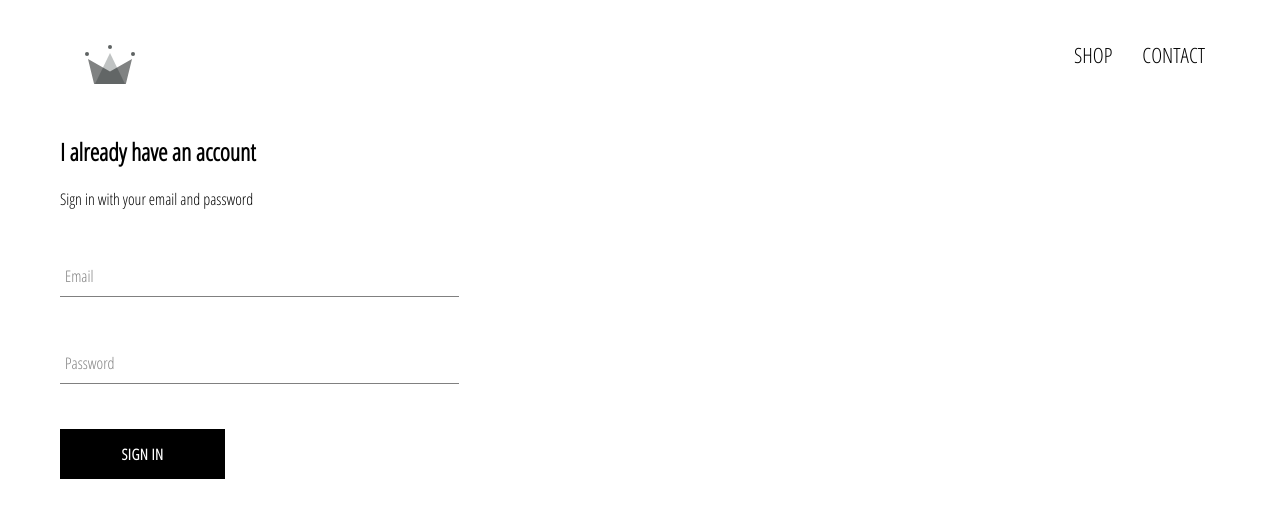
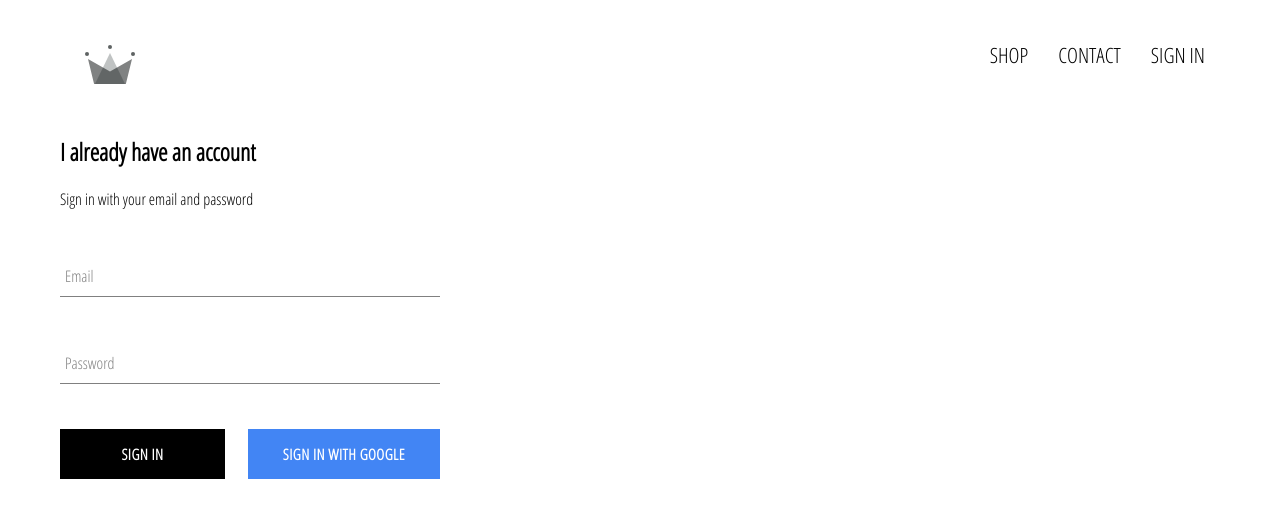
Before and after one commit to Wetterbericht/crwn-clothing, a React (Create React App) app: page /signin in a window 1280 px wide. Shown: the top 518 px of the page. Built offline with nearby package versions, Linux system fonts and the light colour scheme; no server answers.

Commit message:
Integrated firebase some style improvements

```diff
--- a/src/App.css
+++ b/src/App.css
@@ -7,3 +7,7 @@
     text-decoration: none;
     color: black;
 }
+
+* {
+    box-sizing: border-box;
+}
--- a/src/App.js
+++ b/src/App.js
@@ -5,11 +5,31 @@
 import ShopPage from "./pages/shop/shop.component";
 import Header from "./components/header-component/header.component";
 import SignInAndSignUpPage from "./pages/sign-in-and-sign-up/sign-in-and-sign-up.component";
+import {auth} from "./firebase/firebase.utils";
 
-function App() {
+class App extends React.Component {
+
+    state = {
+        currentUser: null
+    };
+
+    unsubscribeFromAuth;
+
+    componentDidMount() {
+        this.unsubscribeFromAuth = auth.onAuthStateChanged(user => {
+            this.setState({currentUser: user});
+        })
+    }
+
+    componentWillUnmount() {
+        this.unsubscribeFromAuth()
+    }
+
+
+    render() {
         return (
             <div>
-            <Header/>
+                <Header currentUser={this.state.currentUser} />
                 <Switch>
                     <Route exact path="/" component={HomePage}/>
                     <Route exact path="/shop" component={ShopPage}/>
@@ -18,5 +38,6 @@
             </div>
         );
     }
+}
 
 export default App;
--- a/src/components/custom-button/custom-button.component.jsx
+++ b/src/components/custom-button/custom-button.component.jsx
@@ -2,8 +2,8 @@
 
 import './custom-button.styles.scss'
 
-const CustomButton = ({children, ...otherProps}) => (
-    <button className='custom-button' {...otherProps}>
+const CustomButton = ({children, isGoogleSignIn, ...otherProps}) => (
+    <button className={`${isGoogleSignIn ? 'google-sign-in' : ''} custom-button`} {...otherProps}>
         {children}
     </button>
 );
--- a/src/components/custom-button/custom-button.styles.scss
+++ b/src/components/custom-button/custom-button.styles.scss
@@ -19,4 +19,16 @@
     color: black;
     border: 1px solid black;
   }
+
+  &.google-sign-in {
+    background-color: #4285f4;
+    color: white;
+
+    &:hover {
+      background-color: white;
+      color: #357ae8;
+      border-color: #357ae8;
+    }
+  }
+
 }
--- a/src/components/header-component/header.component.jsx
+++ b/src/components/header-component/header.component.jsx
@@ -1,12 +1,13 @@
 import React from 'react';
 import './header.styles.scss'
 import {Link} from "react-router-dom";
-import { ReactComponent as Logo } from '../../assests/crown.svg'
+import {ReactComponent as Logo} from '../../assests/crown.svg'
+import {auth} from "../../firebase/firebase.utils";
 
-const Header = () => (
+const Header = ({currentUser}) => (
     <div className='header'>
         <Link className='logo-container' to='/'>
-            <Logo className='logo' />
+            <Logo className='logo'/>
         </Link>
         <div className='options'>
             <Link className='option' to='/shop'>
@@ -15,6 +16,16 @@
             <Link className='option' to='/contact'>
                 CONTACT
             </Link>
+            {
+                currentUser ?
+                    <div className='option' onClick={() => auth.signOut()} >
+                        SIGN OUT
+                    </div>
+                    :
+                    <Link className='option' to='/signin'>
+                        SIGN IN
+                    </Link>
+            }
         </div>
     </div>
 );
--- a/src/components/header-component/header.styles.scss
+++ b/src/components/header-component/header.styles.scss
@@ -21,6 +21,7 @@
     .option {
       padding: 10px 15px;
       font-size: 21px;
+      cursor: pointer;
     }
   }
 }
--- a/src/components/sign-in/sign-in.component.jsx
+++ b/src/components/sign-in/sign-in.component.jsx
@@ -2,6 +2,7 @@
 import './sign-in.styles.scss'
 import FormInput from "../form-input/form-input.component";
 import CustomButton from "../custom-button/custom-button.component";
+import {signInWithGoogle} from "../../firebase/firebase.utils";
 
 class SignIn extends Component {
 
@@ -16,7 +17,7 @@
     };
 
     handleChange = event => {
-        const { value, name } = event.target;
+        const {value, name} = event.target;
 
         this.setState({[name]: value})
     };
@@ -28,10 +29,15 @@
                 <span>Sign in with your email and password</span>
 
                 <form onSubmit={this.handleSubmit}>
-                    <FormInput label='Email' name='email' type='email' value={this.state.email} handleChange={this.handleChange} required/>
-                    <FormInput label='Password' name='password' type='password' value={this.state.password} handleChange={this.handleChange} required/>
+                    <FormInput label='Email' name='email' type='email' value={this.state.email}
+                               handleChange={this.handleChange} required/>
+                    <FormInput label='Password' name='password' type='password' value={this.state.password}
+                               handleChange={this.handleChange} required/>
 
-                    <CustomButton type='submit'>Sign in</CustomButton>
+                    <div className='buttons'>
+                        <CustomButton type='submit'>Sign in</CustomButton>
+                        <CustomButton onClick={signInWithGoogle} isGoogleSignIn>Sign in with Google</CustomButton>
+                    </div>
                 </form>
             </div>
         );
--- a/src/components/sign-in/sign-in.styles.scss
+++ b/src/components/sign-in/sign-in.styles.scss
@@ -1,5 +1,5 @@
 .sign-in {
-  width: 30vw;
+  width: 380px;
   display: flex;
   flex-direction: column;
 
@@ -7,4 +7,9 @@
     margin: 10px 0;
   }
 
+  .buttons {
+    display: flex;
+    justify-content: space-between;
+  }
+
 }
--- /dev/null
+++ b/src/firebase/firebase.utils.js
@@ -0,0 +1,25 @@
+import firebase from "firebase/app";
+import 'firebase/firestore'
+import 'firebase/auth'
+
+const config = {
+    apiKey: "AIzaSyC2fbaVpFbr4E23bji9nJ2_1N1K1Kpcb5A",
+    authDomain: "crwn-db-89ac9.firebaseapp.com",
+    databaseURL: "https://crwn-db-89ac9.firebaseio.com",
+    projectId: "crwn-db-89ac9",
+    storageBucket: "crwn-db-89ac9.appspot.com",
+    messagingSenderId: "474992553817",
+    appId: "1:474992553817:web:2e8b5a5072103e4f986648",
+    measurementId: "G-64N3F76T1Z"
+};
+
+firebase.initializeApp(config);
+
+export const auth = firebase.auth();
+export const firestore = firebase.firestore();
+
+const provider = new firebase.auth.GoogleAuthProvider();
+provider.setCustomParameters({ prompt: 'select_account' });
+export const signInWithGoogle = () => auth.signInWithPopup(provider);
+
+export default firebase;
```
Lines whose indentation alone changed are shown as unchanged.
